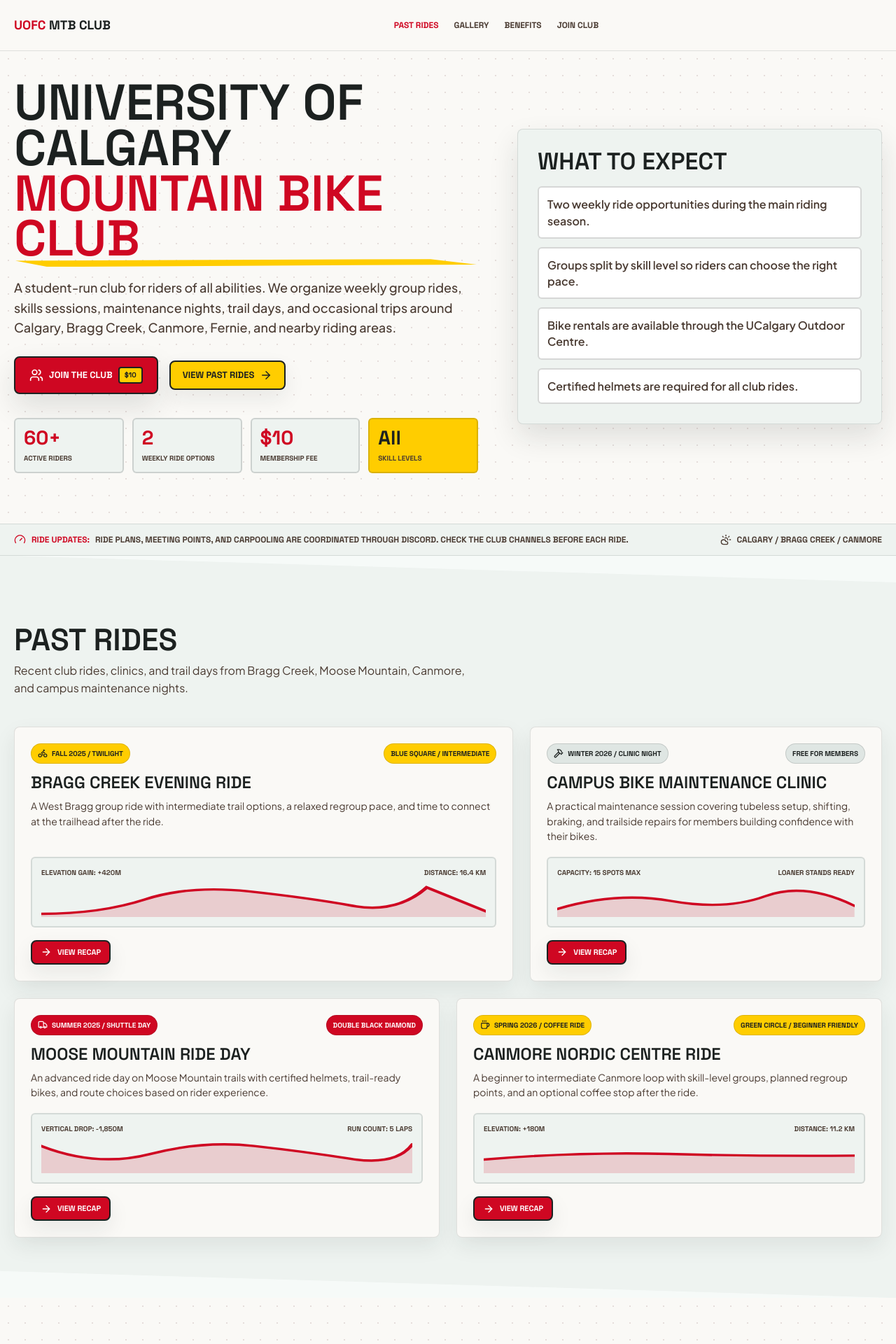
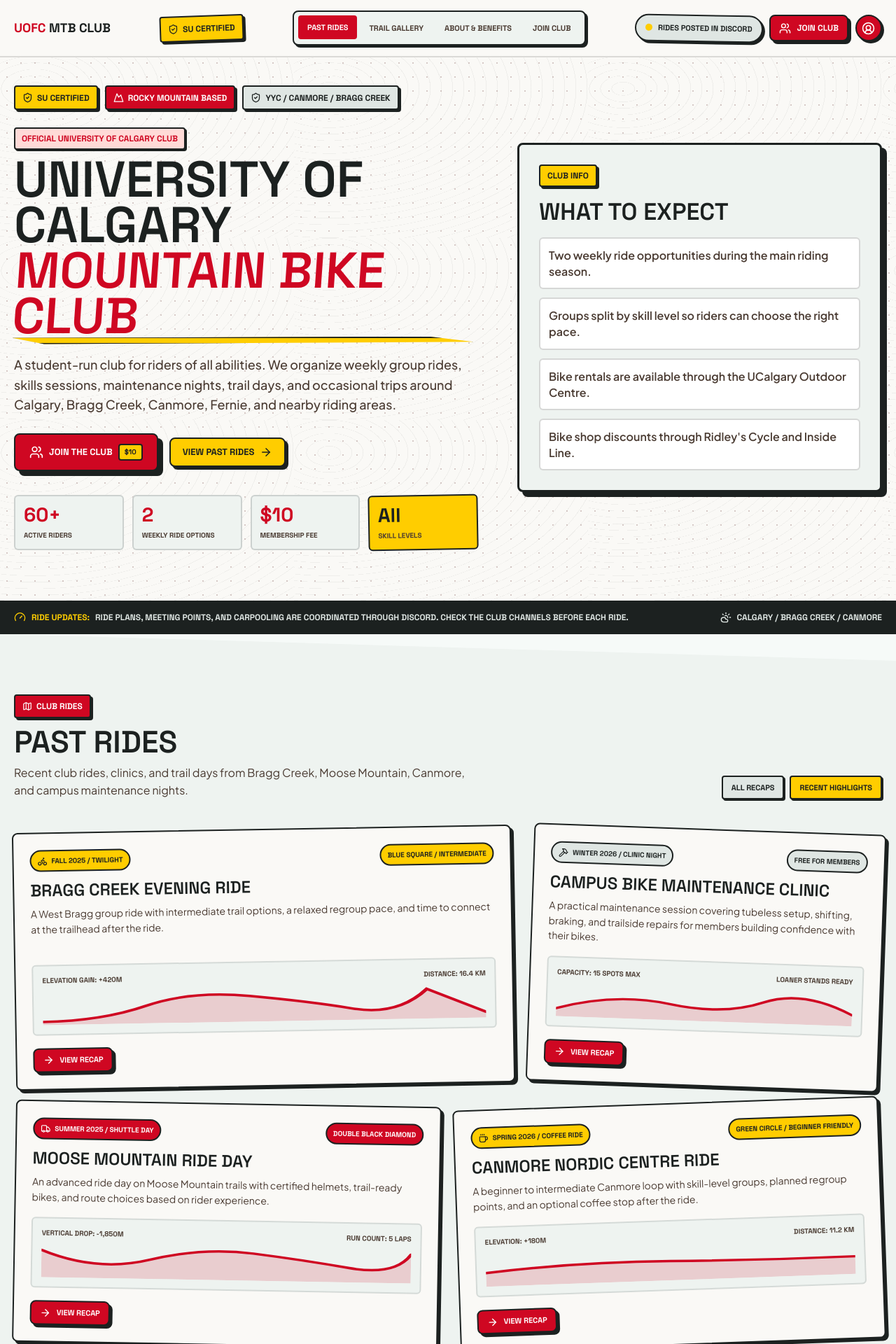
Before and after one commit to Aidanscf/uofc-mountain-bike-club, a Next.js app: page / in a window 1280 px wide. Shown: the top 1920 px of the page at 70% size. Built offline with nearby package versions, Linux system fonts and the light colour scheme.

Commit message:
Restore header controls

```diff
--- a/app/globals.css
+++ b/app/globals.css
@@ -15,8 +15,8 @@
   --outline: #1c2120;
   --white: #ffffff;
   --radius: 8px;
-  --shadow: 0 12px 30px rgba(28, 33, 32, 0.08);
-  --shadow-big: 0 18px 42px rgba(28, 33, 32, 0.12);
+  --shadow: 4px 4px 0 var(--ink);
+  --shadow-big: 7px 7px 0 var(--ink);
 }
 
 @theme inline {
@@ -72,7 +72,7 @@ img {
 }
 
 main {
-  padding-top: 72px;
+  padding-top: 80px;
 }
 
 .container {
@@ -84,9 +84,9 @@ main {
   position: fixed;
   inset: 0 0 auto;
   z-index: 50;
-  border-bottom: 1px solid rgba(28, 33, 32, 0.12);
-  background: rgba(250, 249, 246, 0.96);
-  backdrop-filter: blur(12px);
+  border-bottom: 2px solid rgba(28, 33, 32, 0.14);
+  background: rgba(250, 249, 246, 0.92);
+  backdrop-filter: blur(14px);
 }
 
 .header-inner {
@@ -95,7 +95,7 @@ main {
   justify-content: space-between;
   gap: 16px;
   width: min(1240px, calc(100% - 32px));
-  height: 72px;
+  height: 80px;
   margin: 0 auto;
 }
 
@@ -104,6 +104,11 @@ main {
   align-items: center;
   gap: 10px;
   min-width: max-content;
+  transition: transform 180ms ease;
+}
+
+.brand-lockup:hover {
+  transform: translateY(-2px) rotate(-1deg);
 }
 
 .brand-text {
@@ -133,49 +138,113 @@ main {
   letter-spacing: 0;
 }
 
+.established-badge,
+.sticker,
+.section-kicker {
+  display: inline-flex;
+  align-items: center;
+  gap: 6px;
+  border: 2px solid var(--ink);
+  border-radius: 4px;
+  box-shadow: 3px 3px 0 var(--ink);
+  font-family: var(--font-space-grotesk), sans-serif;
+  font-size: 12px;
+  font-weight: 700;
+  letter-spacing: 0;
+  line-height: 1;
+  text-transform: uppercase;
+}
+
+.established-badge {
+  padding: 9px 10px;
+  background: var(--gold);
+  transform: rotate(-2deg);
+}
+
 .desktop-nav {
   display: flex;
   align-items: center;
-  gap: 22px;
+  gap: 4px;
+  padding: 6px;
+  border: 2px solid var(--ink);
+  border-radius: 8px;
+  background: var(--surface-low);
+  box-shadow: 3px 3px 0 var(--ink);
 }
 
 .desktop-nav a {
   display: inline-flex;
   align-items: center;
-  min-height: 32px;
+  min-height: 34px;
+  padding: 0 13px;
+  border-radius: 4px;
   color: var(--loam);
   font-family: var(--font-space-grotesk), sans-serif;
-  font-size: 12px;
+  font-size: 11px;
   font-weight: 700;
   letter-spacing: 0;
   text-transform: uppercase;
-  transition: color 180ms ease;
+  transition: background 180ms ease, color 180ms ease, transform 180ms ease;
 }
 
 .desktop-nav a:hover,
 .desktop-nav a.active {
-  color: var(--scarlet);
+  background: var(--scarlet);
+  color: var(--white);
+  transform: translateY(-1px);
 }
 
 .header-actions {
   display: flex;
   align-items: center;
+  gap: 10px;
+}
+
+.trail-pill {
+  position: relative;
+  display: inline-flex;
+  align-items: center;
   gap: 8px;
-}
-
+  padding: 9px 13px;
+  border: 2px solid var(--ink);
+  border-radius: 999px;
+  background: var(--surface-mid);
+  box-shadow: 3px 3px 0 var(--ink);
+  color: var(--ink);
+  font-family: var(--font-space-grotesk), sans-serif;
+  font-size: 11px;
+  font-weight: 700;
+  text-transform: uppercase;
+  transform: rotate(1deg);
+}
+
+.live-dot {
+  position: relative;
+  width: 10px;
+  height: 10px;
+  border-radius: 999px;
+  background: var(--gold);
+  box-shadow: 0 0 0 0 rgba(255, 205, 0, 0.75);
+  animation: pulseDot 1.6s infinite;
+}
+
+.avatar,
 .icon-button {
   display: grid;
   place-items: center;
   width: 38px;
   height: 38px;
-  border: 1px solid rgba(28, 33, 32, 0.16);
+  border: 2px solid var(--ink);
   border-radius: 999px;
-  background: var(--surface);
-  color: var(--ink);
+  background: var(--scarlet);
+  color: var(--white);
+  box-shadow: 3px 3px 0 var(--ink);
 }
 
 .icon-button {
   display: none;
+  background: var(--gold);
+  color: var(--ink);
 }
 
 .mobile-nav {
@@ -188,7 +257,7 @@ main {
   justify-content: center;
   gap: 8px;
   min-height: 42px;
-  border: 2px solid var(--ink);
+  border: 2.5px solid var(--ink);
   border-radius: 8px;
   padding: 0 17px;
   box-shadow: var(--shadow);
@@ -202,13 +271,13 @@ main {
 }
 
 .btn:hover {
-  transform: translateY(-1px);
-  box-shadow: 0 14px 32px rgba(28, 33, 32, 0.12);
+  transform: translate(1px, 1px);
+  box-shadow: 3px 3px 0 var(--ink);
 }
 
 .btn:active {
-  transform: translateY(0);
-  box-shadow: var(--shadow);
+  transform: translate(4px, 4px);
+  box-shadow: 0 0 0 var(--ink);
 }
 
 .btn-primary {
@@ -280,8 +349,9 @@ main {
   inset: 0;
   z-index: -2;
   background-image:
-    radial-gradient(rgba(146, 111, 108, 0.2) 1px, transparent 1px);
-  background-size: 24px 24px;
+    radial-gradient(rgba(146, 111, 108, 0.35) 1.2px, transparent 1.2px),
+    repeating-radial-gradient(ellipse at 12% 18%, rgba(28, 33, 32, 0.05) 0 1px, transparent 1px 16px);
+  background-size: 20px 20px, 420px 260px;
 }
 
 .hero-section {
@@ -297,6 +367,49 @@ main {
   gap: 56px;
 }
 
+.badge-row {
+  display: flex;
+  flex-wrap: wrap;
+  gap: 10px;
+  margin-bottom: 25px;
+}
+
+.sticker {
+  padding: 8px 10px;
+}
+
+.sticker-gold,
+.section-kicker.gold {
+  background: var(--gold);
+  color: var(--ink);
+}
+
+.sticker-red,
+.section-kicker.red {
+  background: var(--scarlet);
+  color: var(--white);
+}
+
+.sticker-muted {
+  background: var(--surface-mid);
+}
+
+.eyebrow {
+  display: inline-block;
+  width: max-content;
+  margin-bottom: 10px;
+  padding: 5px 9px;
+  border: 2px solid var(--ink);
+  border-radius: 4px;
+  background: #ffdad7;
+  color: var(--scarlet);
+  box-shadow: 2px 2px 0 var(--ink);
+  font-family: var(--font-space-grotesk), sans-serif;
+  font-size: 12px;
+  font-weight: 700;
+  text-transform: uppercase;
+}
+
 h1,
 h2,
 h3 {
@@ -316,6 +429,7 @@ h1 span {
   position: relative;
   display: inline-block;
   color: var(--scarlet);
+  transform: skewX(-4deg);
 }
 
 h1 span::after {
@@ -325,6 +439,7 @@ h1 span::after {
   bottom: -8px;
   left: 2px;
   height: 11px;
+  border: 2px solid var(--ink);
   background: var(--gold);
   clip-path: polygon(0 20%, 90% 0, 100% 70%, 7% 100%);
   z-index: -1;
@@ -364,13 +479,15 @@ h1 span::after {
 }
 
 .stat-tile:hover {
-  border-color: rgba(207, 7, 34, 0.35);
-  transform: translateY(-2px);
+  border-color: var(--ink);
+  box-shadow: 3px 3px 0 var(--ink);
+  transform: rotate(-1deg) translateY(-2px);
 }
 
 .stat-tile.featured {
-  border-color: rgba(28, 33, 32, 0.16);
+  border-color: var(--ink);
   background: var(--gold);
+  transform: rotate(-1deg);
 }
 
 .stat-tile strong {
@@ -401,10 +518,11 @@ h1 span::after {
   flex-direction: column;
   gap: 18px;
   padding: 28px;
-  border: 1px solid rgba(28, 33, 32, 0.12);
+  border: 3px solid var(--ink);
   border-radius: var(--radius);
   background: var(--surface-low);
   box-shadow: var(--shadow-big);
+  transform: rotate(1deg);
 }
 
 .hero-info-card h2 {
@@ -429,9 +547,9 @@ h1 span::after {
 
 .status-strip {
   overflow: hidden;
-  border-block: 1px solid rgba(28, 33, 32, 0.12);
-  background: var(--surface-low);
-  color: var(--ink);
+  border-block: 2px solid var(--ink);
+  background: var(--ink);
+  color: var(--surface);
 }
 
 .status-inner {
@@ -451,12 +569,13 @@ h1 span::after {
   align-items: center;
   gap: 8px;
   min-width: 0;
-  color: var(--scarlet);
+  color: var(--gold);
 }
 
 .status-track span {
-  color: var(--loam);
+  color: var(--surface-mid);
   white-space: nowrap;
+  animation: trailTicker 24s linear infinite;
 }
 
 .weather {
@@ -464,7 +583,7 @@ h1 span::after {
   align-items: center;
   gap: 7px;
   min-width: max-content;
-  color: var(--loam);
+  color: var(--surface-mid);
 }
 
 .section {
@@ -483,6 +602,13 @@ h1 span::after {
   justify-content: space-between;
   gap: 24px;
   margin-bottom: 42px;
+}
+
+.section-kicker {
+  width: max-content;
+  padding: 8px 10px;
+  background: var(--scarlet);
+  color: var(--white);
 }
 
 .section-heading h2,
@@ -502,6 +628,7 @@ h1 span::after {
   line-height: 1.55;
 }
 
+.segmented,
 .filter-row {
   display: flex;
   flex-wrap: wrap;
@@ -509,6 +636,7 @@ h1 span::after {
   gap: 8px;
 }
 
+.segmented button,
 .filter-row button {
   min-height: 34px;
   border: 2px solid var(--ink);
@@ -524,11 +652,13 @@ h1 span::after {
   transition: transform 160ms ease, box-shadow 160ms ease, background 160ms ease;
 }
 
+.segmented button:hover,
 .filter-row button:hover {
   transform: translate(1px, 1px);
   box-shadow: 1px 1px 0 var(--ink);
 }
 
+.segmented button.selected,
 .filter-row button.active {
   background: var(--gold);
 }
@@ -545,7 +675,7 @@ h1 span::after {
   flex-direction: column;
   min-height: 310px;
   padding: 23px;
-  border: 1px solid rgba(28, 33, 32, 0.12);
+  border: 2.5px solid var(--ink);
   border-radius: var(--radius);
   background: var(--surface);
   box-shadow: var(--shadow);
@@ -553,7 +683,7 @@ h1 span::after {
 }
 
 .ride-card:hover {
-  transform: translateY(-4px);
+  transform: rotate(0deg) translateY(-5px);
   box-shadow: var(--shadow-big);
 }
 
@@ -566,27 +696,27 @@ h1 span::after {
 }
 
 .tilt-left {
-  transform: none;
+  transform: rotate(-1deg);
 }
 
 .tilt-right {
-  transform: none;
+  transform: rotate(2deg);
 }
 
 .tilt-right-soft {
-  transform: none;
+  transform: rotate(1deg);
 }
 
 .tilt-left-soft {
-  transform: none;
+  transform: rotate(-2deg);
 }
 
 .tilt-left-strong {
-  transform: none;
+  transform: rotate(-3deg);
 }
 
 .tilt-right-strong {
-  transform: none;
+  transform: rotate(3deg);
 }
 
 .ride-topline {
@@ -603,7 +733,7 @@ h1 span::after {
   display: inline-flex;
   align-items: center;
   gap: 6px;
-  border: 1px solid rgba(28, 33, 32, 0.14);
+  border: 2px solid var(--ink);
   border-radius: 999px;
   padding: 6px 9px;
   font-family: var(--font-space-grotesk), sans-serif;
@@ -687,6 +817,28 @@ h1 span::after {
   margin-top: 18px;
 }
 
+.ride-lead {
+  display: inline-flex;
+  align-items: center;
+  gap: 8px;
+  color: var(--ink);
+  font-family: var(--font-space-grotesk), sans-serif;
+  font-size: 11px;
+  font-weight: 700;
+  text-transform: uppercase;
+}
+
+.lead-avatar {
+  display: grid;
+  place-items: center;
+  width: 28px;
+  height: 28px;
+  border: 2px solid var(--ink);
+  border-radius: 999px;
+  background: var(--gold);
+  color: var(--scarlet);
+}
+
 .gallery-section {
   background: var(--surface);
 }
@@ -704,7 +856,7 @@ h1 span::after {
 }
 
 .gallery-card {
-  border: 1px solid rgba(28, 33, 32, 0.12);
+  border: 2.5px solid var(--ink);
   border-radius: var(--radius);
   background: var(--white);
   box-shadow: var(--shadow);
@@ -713,7 +865,7 @@ h1 span::after {
 }
 
 .gallery-card:hover {
-  transform: translateY(-4px);
+  transform: rotate(0deg) translateY(-5px);
   box-shadow: var(--shadow-big);
 }
 
@@ -723,7 +875,7 @@ h1 span::after {
   place-items: center;
   overflow: hidden;
   aspect-ratio: 4 / 5;
-  border: 0;
+  border: 2px solid var(--ink);
   border-radius: 5px;
   background: var(--surface-low);
 }
@@ -737,6 +889,30 @@ h1 span::after {
 
 .gallery-card:hover img {
   transform: scale(1.06);
+}
+
+.gallery-image span {
+  position: absolute;
+  top: 9px;
+  left: 9px;
+  right: 9px;
+  width: max-content;
+  max-width: calc(100% - 18px);
+  padding: 6px 8px;
+  border: 2px solid var(--ink);
+  border-radius: 4px;
+  background: var(--scarlet);
+  color: var(--white);
+  box-shadow: 2px 2px 0 var(--ink);
+  font-family: var(--font-space-grotesk), sans-serif;
+  font-size: 10px;
+  font-weight: 700;
+  text-transform: uppercase;
+}
+
+.gallery-card:nth-child(3) .gallery-image span {
+  background: var(--gold);
+  color: var(--ink);
 }
 
 .gallery-caption {
@@ -813,6 +989,10 @@ h1 span::after {
   text-align: center;
 }
 
+.center-heading .section-kicker {
+  margin-inline: auto;
+}
+
 .tier-grid {
   display: grid;
   grid-template-columns: repeat(3, minmax(0, 1fr));
@@ -952,7 +1132,7 @@ h1 span::after {
 .fee-card,
 .benefit-card,
 .sponsor-panel {
-  border: 1px solid rgba(28, 33, 32, 0.12);
+  border: 2.5px solid var(--ink);
   border-radius: var(--radius);
   background: var(--surface);
   box-shadow: var(--shadow);
@@ -989,11 +1169,17 @@ h1 span::after {
   padding: 24px;
   background: var(--scarlet);
   color: var(--white);
+  transform: rotate(1.5deg);
 }
 
 .fee-card > span {
   width: max-content;
-  color: var(--gold);
+  padding: 7px 9px;
+  border: 2px solid var(--ink);
+  border-radius: 4px;
+  background: var(--gold);
+  color: var(--ink);
+  box-shadow: 2px 2px 0 var(--ink);
   font-family: var(--font-space-grotesk), sans-serif;
   font-size: 11px;
   font-weight: 700;
@@ -1031,15 +1217,15 @@ h1 span::after {
 }
 
 .benefit-card:nth-child(1) {
-  transform: none;
+  transform: rotate(-1deg);
 }
 
 .benefit-card:nth-child(3) {
-  transform: none;
+  transform: rotate(1deg);
 }
 
 .benefit-card:hover {
-  transform: translateY(-4px);
+  transform: rotate(0deg) translateY(-5px);
   box-shadow: var(--shadow-big);
 }
 
@@ -1064,10 +1250,11 @@ h1 span::after {
 .benefit-head span {
   min-width: max-content;
   padding: 6px 8px;
-  border: 1px solid rgba(28, 33, 32, 0.14);
-  border-radius: 999px;
-  background: rgba(207, 7, 34, 0.09);
-  color: var(--scarlet);
+  border: 2px solid var(--ink);
+  border-radius: 4px;
+  background: var(--scarlet);
+  color: var(--white);
+  box-shadow: 2px 2px 0 var(--ink);
   font-family: var(--font-space-grotesk), sans-serif;
   font-size: 10px;
   font-weight: 700;
@@ -1075,7 +1262,7 @@ h1 span::after {
 }
 
 .benefit-card.featured .benefit-head span {
-  background: rgba(255, 255, 255, 0.72);
+  background: var(--surface);
   color: var(--scarlet);
 }
 
@@ -1126,10 +1313,10 @@ h1 span::after {
   align-items: center;
   justify-content: center;
   min-height: 48px;
-  border: 1px solid rgba(28, 33, 32, 0.12);
-  border-radius: 6px;
+  border: 2px solid var(--ink);
+  border-radius: 4px;
   background: var(--gold);
-  box-shadow: none;
+  box-shadow: 3px 3px 0 var(--ink);
   font-family: var(--font-space-grotesk), sans-serif;
   font-size: 13px;
   font-weight: 700;
@@ -1140,6 +1327,7 @@ h1 span::after {
 
 .club-sponsor-grid span:nth-child(even) {
   background: var(--surface-mid);
+  transform: rotate(1deg);
 }
 
 .club-sponsor-grid span:nth-child(3) {
@@ -1149,8 +1337,8 @@ h1 span::after {
 }
 
 .club-sponsor-grid span:hover {
-  transform: translateY(-1px);
-  box-shadow: var(--shadow);
+  transform: translate(1px, 1px) rotate(0deg);
+  box-shadow: 2px 2px 0 var(--ink);
 }
 
 .signup-panel {
@@ -1266,7 +1454,7 @@ h1 span::after {
   max-width: 480px;
   margin-top: 24px;
   padding: 16px;
-  border: 1px solid rgba(28, 33, 32, 0.12);
+  border: 2px solid var(--ink);
   border-radius: 8px;
   background: var(--surface-low);
   box-shadow: var(--shadow);
@@ -1292,10 +1480,10 @@ h1 span::after {
 
 .accordion-item {
   overflow: hidden;
-  border: 1px solid rgba(28, 33, 32, 0.12);
+  border: 2px solid var(--ink);
   border-radius: var(--radius);
   background: var(--surface-low);
-  box-shadow: var(--shadow);
+  box-shadow: 3px 3px 0 var(--ink);
 }
 
 .accordion-item button {
@@ -1440,10 +1628,10 @@ h1 span::after {
   gap: 18px;
   margin-top: 34px;
   padding: 18px;
-  border: 1px solid rgba(255, 255, 255, 0.16);
+  border: 2px solid #000;
   border-radius: 8px;
   background: rgba(255, 255, 255, 0.08);
-  box-shadow: none;
+  box-shadow: 3px 3px 0 #000;
 }
 
 .footer-bottom span {
@@ -1477,13 +1665,56 @@ h1 span::after {
   transform: translateY(0);
 }
 
-.tilt-left.is-visible,
-.tilt-right.is-visible,
-.tilt-right-soft.is-visible,
-.tilt-left-soft.is-visible,
-.tilt-left-strong.is-visible,
+.tilt-left.is-visible {
+  transform: rotate(-1deg);
+}
+
+.tilt-right.is-visible {
+  transform: rotate(2deg);
+}
+
+.tilt-right-soft.is-visible {
+  transform: rotate(1deg);
+}
+
+.tilt-left-soft.is-visible {
+  transform: rotate(-2deg);
+}
+
+.tilt-left-strong.is-visible {
+  transform: rotate(-3deg);
+}
+
 .tilt-right-strong.is-visible {
-  transform: translateY(0);
+  transform: rotate(3deg);
+}
+
+@keyframes pulseDot {
+  70% {
+    box-shadow: 0 0 0 10px rgba(255, 205, 0, 0);
+  }
+  100% {
+    box-shadow: 0 0 0 0 rgba(255, 205, 0, 0);
+  }
+}
+
+@keyframes stickerPop {
+  0%,
+  100% {
+    translate: 0 0;
+  }
+  50% {
+    translate: 0 -5px;
+  }
+}
+
+@keyframes trailTicker {
+  0% {
+    transform: translateX(0);
+  }
+  100% {
+    transform: translateX(-28%);
+  }
 }
 
 @media (prefers-reduced-motion: reduce) {
@@ -1498,7 +1729,9 @@ h1 span::after {
 }
 
 @media (max-width: 1130px) {
-  .desktop-nav {
+  .desktop-nav,
+  .established-badge,
+  .trail-pill {
     display: none;
   }
 
@@ -1615,6 +1848,11 @@ h1 span::after {
     font-size: 15px;
   }
 
+  .avatar,
+  .header-actions .compact {
+    display: none;
+  }
+
   .hero-section {
     padding: 32px 0 58px;
   }
@@ -1640,6 +1878,9 @@ h1 span::after {
     font-size: 16px;
   }
 
+  .badge-row,
+  .sticker,
+  .section-kicker,
   .status-track,
   .ride-topline,
   .ride-chip,
@@ -1647,6 +1888,12 @@ h1 span::after {
     max-width: 100%;
   }
 
+  .badge-row {
+    align-items: flex-start;
+  }
+
+  .sticker,
+  .section-kicker,
   .ride-chip,
   .difficulty {
     width: fit-content;
@@ -1664,7 +1911,8 @@ h1 span::after {
     width: 100%;
   }
 
-  .filter-row button {
+  .filter-row button,
+  .segmented button {
     width: 100%;
   }
 
@@ -1727,6 +1975,11 @@ h1 span::after {
     transform: none !important;
   }
 
+  .gallery-image span {
+    width: auto;
+    overflow-wrap: anywhere;
+  }
+
   .member-photo-wrap {
     margin-top: 26px;
   }
--- a/app/page.tsx
+++ b/app/page.tsx
@@ -5,12 +5,17 @@ import {
   Bike,
   Check,
   ChevronDown,
+  CircleUserRound,
   CloudSun,
   Coffee,
   Flag,
   Gauge,
   Hammer,
+  Map,
   Menu,
+  Mountain,
+  ShieldCheck,
+  Sparkles,
   Truck,
   Users,
   X,
@@ -23,8 +28,8 @@ const membershipFormUrl =
 
 const navItems = [
   { label: "Past Rides", href: "#schedule" },
-  { label: "Gallery", href: "#gallery" },
-  { label: "Benefits", href: "#membership" },
+  { label: "Trail Gallery", href: "#gallery" },
+  { label: "About & Benefits", href: "#membership" },
   { label: "Join Club", href: "#signup-form" },
 ];
 
@@ -274,6 +279,11 @@ export default function Home() {
             </span>
           </a>
 
+          <span className="established-badge">
+            <ShieldCheck size={15} />
+            SU Certified
+          </span>
+
           <nav className="desktop-nav" aria-label="Primary navigation">
             {navItems.map((item) => (
               <a
@@ -287,6 +297,14 @@ export default function Home() {
           </nav>
 
           <div className="header-actions">
+            <div className="trail-pill" aria-label="Moose Mountain status">
+              <span className="live-dot" />
+              <span>Rides Posted In Discord</span>
+            </div>
+            <a className="btn btn-primary compact" href={joinUrl} target="_blank" rel="noreferrer">
+              <Users size={17} />
+              Join Club
+            </a>
             <button
               className="icon-button"
               type="button"
@@ -295,6 +313,9 @@ export default function Home() {
             >
               {mobileMenuOpen ? <X size={20} /> : <Menu size={20} />}
             </button>
+            <div className="avatar" aria-hidden="true">
+              <CircleUserRound size={19} />
+            </div>
           </div>
         </div>
 
@@ -311,6 +332,22 @@ export default function Home() {
         <section className="hero-section topo-section" aria-labelledby="hero-title">
           <div className="container hero-grid">
             <div className="hero-copy" data-reveal>
+              <div className="badge-row">
+                <span className="sticker sticker-gold">
+                  <ShieldCheck size={15} />
+                  SU Certified
+                </span>
+                <span className="sticker sticker-red">
+                  <Mountain size={15} />
+                  Rocky Mountain Based
+                </span>
+                <span className="sticker sticker-muted">
+                  <ShieldCheck size={15} />
+                  YYC / Canmore / Bragg Creek
+                </span>
+              </div>
+
+              <span className="eyebrow">Official University of Calgary Club</span>
               <h1 id="hero-title">
                 University of Calgary
                 <span>Mountain Bike Club</span>
@@ -344,12 +381,13 @@ export default function Home() {
             </div>
 
             <div className="hero-info-card" data-reveal>
+              <span className="section-kicker gold">Club Info</span>
               <h2>What To Expect</h2>
               <div className="hero-info-list">
                 <span>Two weekly ride opportunities during the main riding season.</span>
                 <span>Groups split by skill level so riders can choose the right pace.</span>
                 <span>Bike rentals are available through the UCalgary Outdoor Centre.</span>
-                <span>Certified helmets are required for all club rides.</span>
+                <span>Bike shop discounts through Ridley's Cycle and Inside Line.</span>
               </div>
             </div>
           </div>
@@ -376,11 +414,21 @@ export default function Home() {
           <div className="container">
             <div className="section-heading" data-reveal>
               <div>
+                <span className="section-kicker">
+                  <Map size={14} />
+                  Club Rides
+                </span>
                 <h2 id="schedule-title">Past Rides</h2>
                 <p>
                   Recent club rides, clinics, and trail days from Bragg Creek, Moose
                   Mountain, Canmore, and campus maintenance nights.
                 </p>
+              </div>
+              <div className="segmented" aria-label="Ride filters">
+                <button type="button">All Recaps</button>
+                <button type="button" className="selected">
+                  Recent Highlights
+                </button>
               </div>
             </div>
 
@@ -441,6 +489,10 @@ export default function Home() {
           <div className="container">
             <div className="section-heading" data-reveal>
               <div>
+                <span className="section-kicker gold">
+                  <Sparkles size={14} />
+                  Gallery
+                </span>
                 <h2 id="gallery-title">Club Photos</h2>
               </div>
             </div>
@@ -455,6 +507,7 @@ export default function Home() {
                   >
                     <div className="gallery-image">
                       <img src={item.image} alt={`${item.title}: ${item.label}`} />
+                      <span>{item.label}</span>
                     </div>
                     <div className="gallery-caption">
                       <h3>{item.title}</h3>
@@ -470,6 +523,7 @@ export default function Home() {
         <section className="section membership-section diagonal-band" id="membership" aria-labelledby="membership-title">
           <div className="container">
             <div className="center-heading" data-reveal>
+              <span className="section-kicker red">Club Membership / $10</span>
               <h2 id="membership-title">About The Club & Member Benefits</h2>
               <p>
                 UofC MTB is a student-led mountain bike community for riders who want
@@ -480,6 +534,7 @@ export default function Home() {
 
             <div className="club-info-grid" data-reveal>
               <article className="about-card">
+                <span className="section-kicker gold">About The Club</span>
                 <h3>Group Rides, Skills, And Local Trails</h3>
                 <p>
                   The club brings together UCalgary students and community riders for
@@ -530,6 +585,7 @@ export default function Home() {
 
             <div className="sponsor-panel" data-reveal>
               <div>
+                <span className="section-kicker gold">Club Sponsors</span>
                 <h3>Backed By Local Bike Shops</h3>
                 <p>
                   Members get 15% off parts and select discounts on bike purchases
```
Also changed, not shown: 1 other file (tests, documents, lock files or other folders).
